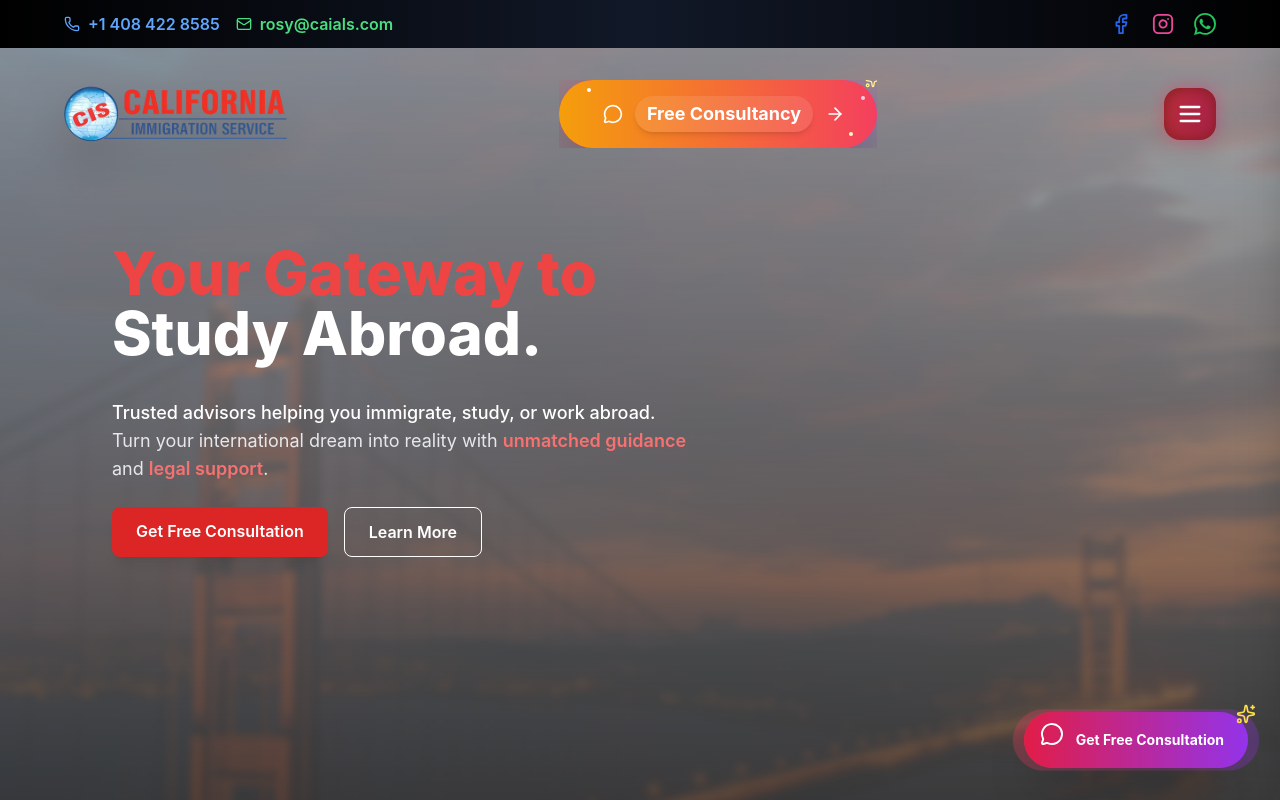
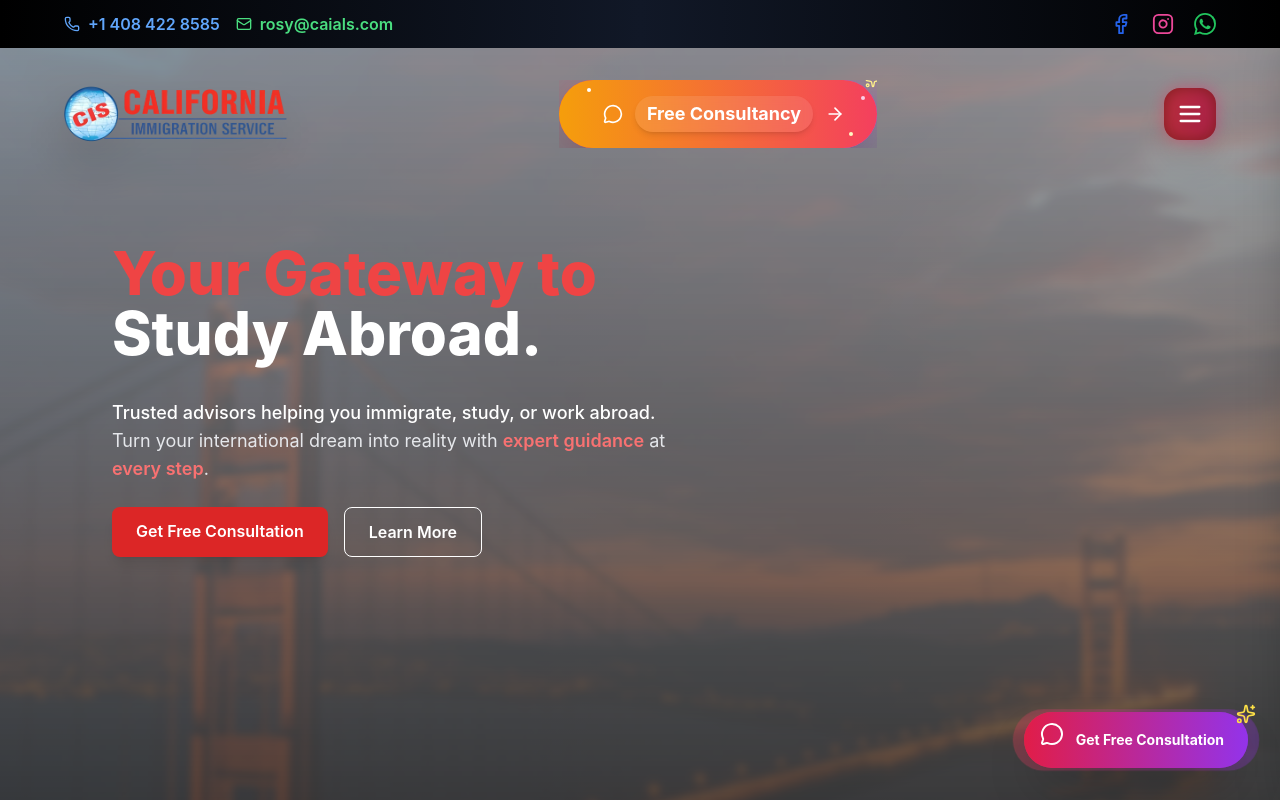
Before and after one commit to Aryansharma-aryan/caials, a React (Vite) app in the folder client/: page / in a window 1280 px wide. Shown: the top 800 px of the page. Built offline with nearby package versions, Linux system fonts and the light colour scheme.

Commit message:
Update Hero.jsx

```diff
--- a/client/src/components/Hero.jsx
+++ b/client/src/components/Hero.jsx
@@ -98,7 +98,7 @@ export default function Hero() {
                 2000,
                 "Work Opportunities.",
                 2000,
-                "Legal Guidance.",
+                "Your Global Future.",
                 2000,
               ]}
               speed={50}
@@ -114,8 +114,8 @@ export default function Hero() {
               Trusted advisors helping you immigrate, study, or work abroad.
             </span>{" "}
             Turn your international dream into reality with{" "}
-            <span className="text-red-400 font-semibold">unmatched guidance</span> and{" "}
-            <span className="text-red-400 font-semibold">legal support</span>.
+            <span className="text-red-400 font-semibold">expert guidance</span> at{" "}
+            <span className="text-red-400 font-semibold">every step</span>.
           </p>
 
           <div className="mt-17 flex flex-wrap gap-4">
```
